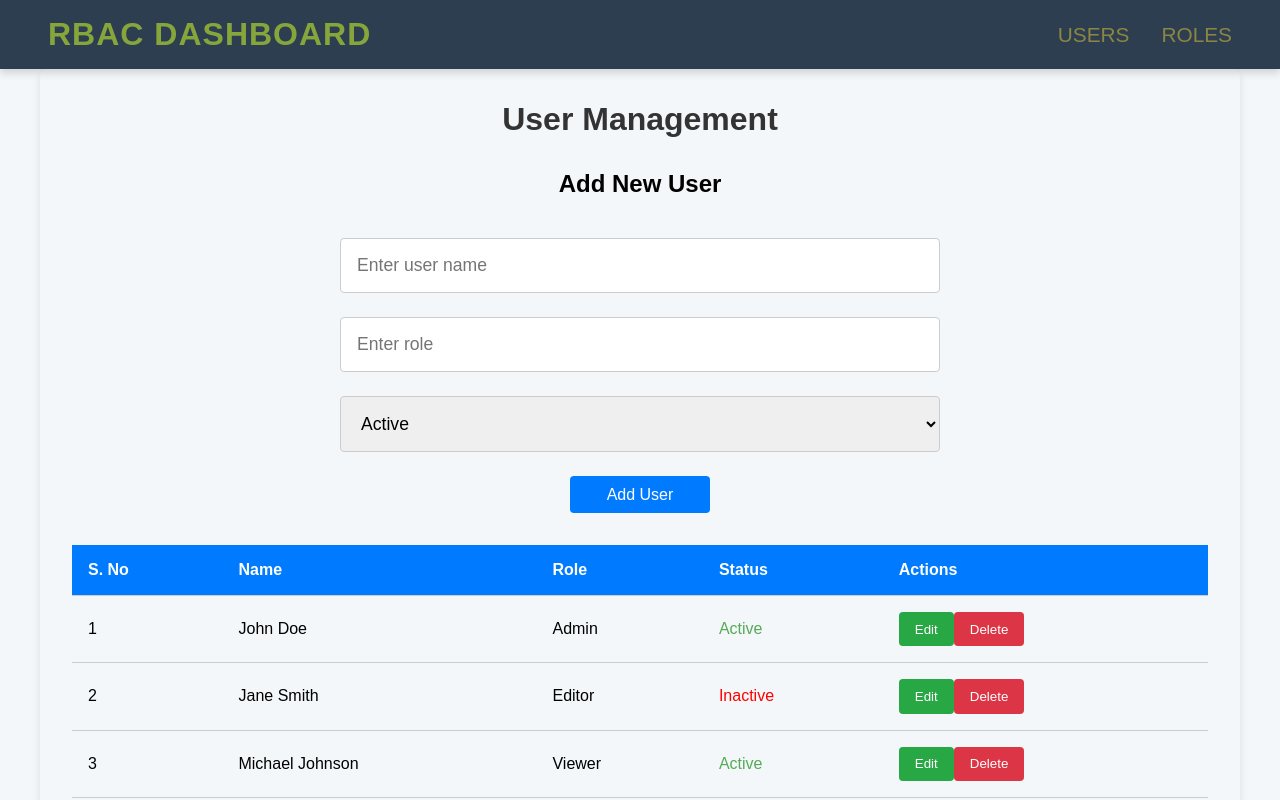
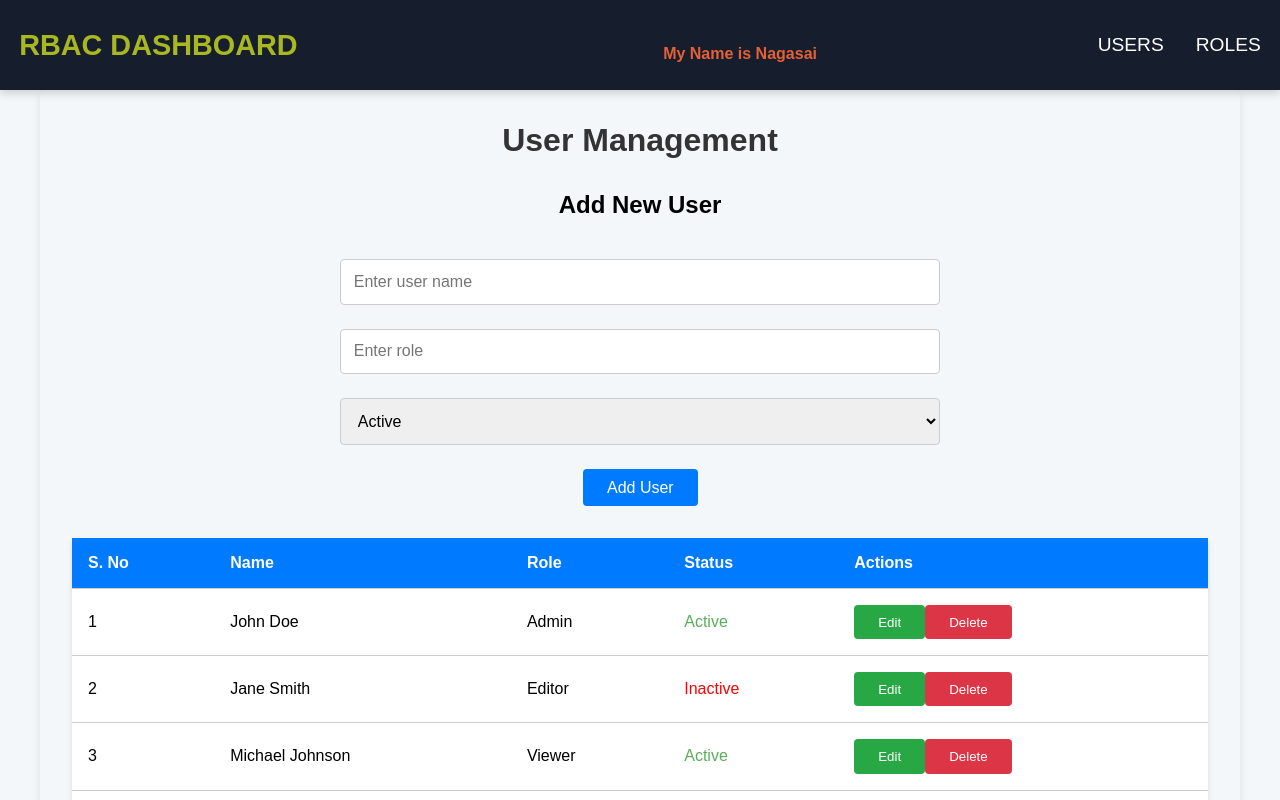
Before and after one commit to nagasai1155/VrV_frontend_assignment, a React (Vite) app in the folder vite-project/: page /users in a window 1280 px wide. Shown: the top 800 px of the page. Built offline with nearby package versions, Linux system fonts and the light colour scheme.

Commit message:
animations added

```diff
--- a/vite-project/src/components/Navbar/Navbar.jsx
+++ b/vite-project/src/components/Navbar/Navbar.jsx
@@ -6,12 +6,13 @@ const Navbar = () => {
     return (
         <nav className={styles.navbar}>
             <div className={styles.logo}>RBAC Dashboard</div>
+         <center>   <div className={styles.floatingText}>My Name is Nagasai </div></center>
             <ul className={styles.navLinks}>
                 <li className={styles.navItem}>
-                    <Link to="/users" className={`${styles.navLink} ${styles.blink}`}>Users</Link>
+                    <Link to="/users" className={styles.navLink}>Users</Link>
                 </li>
                 <li className={styles.navItem}>
-                    <Link to="/roles" className={`${styles.navLink} ${styles.blink}`}>Roles</Link>
+                    <Link to="/roles" className={styles.navLink}>Roles</Link>
                 </li>
             </ul>
         </nav>
--- a/vite-project/src/components/Navbar/Navbar.module.scss
+++ b/vite-project/src/components/Navbar/Navbar.module.scss
@@ -12,7 +12,7 @@ body {
 
 /* Navbar Styles */
 .navbar {
-    background-color: #2c3e50; /* Dark background for contrast */
+    background-color: #161e2d; /* Dark background for contrast */
     color: #fff;
     padding: 1rem 2rem;
     display: flex;
@@ -23,36 +23,28 @@ body {
     width: 100%;
     box-shadow: 0 4px 8px rgba(0, 0, 0, 0.15);
     z-index: 999;
-    transition: background-color 0.3s ease;
+    overflow: hidden;
+    height: 90px;
 }
 
 /* Logo Styles with Blinking Animation */
 .logo {
-    font-size: 2.2rem;
+    font-size: 2rem;
     font-weight: bold;
     color: #fff;
-    letter-spacing: 1px;
     text-transform: uppercase;
-    animation: blinkColors 3s linear infinite; /* Add blinking effect */
+    animation: blinkColors 2s linear infinite; /* Blinking effect */
 }
 
-/* Blinking Color Animation for Logo */
-@keyframes blinkColors {
-    0% {
-        color: #ff5722; /* Red */
-    }
-    25% {
-        color: #00bcd4; /* Light Blue */
-    }
-    50% {
-        color: #8e44ad; /* Purple */
-    }
-    75% {
-        color: #27ae60; /* Green */
-    }
-    100% {
-        color: #f39c12; /* Yellow */
-    }
+/* Floating Text Styles */
+.floatingText {
+    font-size: 1rem;
+    font-weight: bold;
+    color: #ff5733; /* Initial color */
+    position: absolute;
+    top: 50%;
+    transform: translateY(-50%);
+    animation: scrollText 10s linear infinite, blinkText 2s alternate infinite;
 }
 
 /* Navigation Links Styles */
@@ -66,71 +58,57 @@ body {
     transition: transform 0.3s ease-in-out, color 0.3s ease;
 }
 
-/* Hover Effect on Nav Items */
-.navItem:hover {
-    transform: translateY(-5px); /* Moves up on hover */
-    color: #00bcd4;
-}
-
-/* Navigation Link Styling */
 .navLink {
     color: #fff;
     text-decoration: none;
-    font-size: 1.3rem;
+    font-size: 1.2rem;
     font-weight: 500;
     text-transform: uppercase;
+    position: relative;
     transition: color 0.3s ease, transform 0.3s ease;
-    position: relative; /* Necessary for pointer effects */
 }
 
-/* Blinking Animation for Users and Roles */
-@keyframes blinkRedGreen {
-    0% {
-        color: #ff5722; /* Red */
-    }
-    50% {
-        color: #27ae60; /* Green */
-    }
-    100% {
-        color: #ff5722; /* Red */
-    }
+/* Hover Effects */
+.navLink:hover {
+    color: #ffcc00;
+    transform: translateY(-2px);
 }
 
-/* Apply blinking effect to Users and Roles links */
-.blink {
-    animation: blinkRedGreen 1.5s linear infinite; /* Faster blinking for Users and Roles */
+/* Animation for Roles and Users */
+.navLink::after {
+    content: '';
+    position: absolute;
+    width: 0%;
+    height: 2px;
+    background: #ffcc00;
+    bottom: -2px;
+    left: 0;
+    transition: width 0.3s ease;
 }
 
-/* Hover and Active Effects on Links */
-.navLink:hover {
-    color: #00bcd4;
-    transform: translateY(-2px); /* Smooth movement up */
+.navLink:hover::after {
+    width: 100%; /* Adds underline animation */
 }
 
-/* Pointer Animation */
-.navLink::before {
-    content: '';
-    position: absolute;
-    width: 100%;
-    height: 2px;
-    bottom: -5px;
-    left: 0;
-    background-color: #00bcd4;
-    transform: scaleX(0);
-    transition: transform 0.3s ease-in-out;
+/* Keyframes for Animations */
+@keyframes blinkColors {
+    0% { color: #ff5733; }
+    50% { color: #28a745; }
+    100% { color: #ffc107; }
 }
 
-.navLink:hover::before {
-    transform: scaleX(1); /* Underline animation on hover */
+@keyframes blinkText {
+    0%, 100% { color: #ff5733; }
+    50% { color: #28a745; }
 }
 
-/* Active State for Nav Links */
-.navLink:active {
-    color: #ff5722;
+@keyframes scrollText {
+    0% { transform: translateX(100%); }
+    100% { transform: translateX(-100%); }
 }
 
 /* Responsive Design */
-@media (max-width: 768px) {
+@media (max-width: 768px) { /* Phones */
     .navbar {
         flex-direction: column;
         padding: 1.5rem;
@@ -138,13 +116,18 @@ body {
 
     .logo {
         font-size: 1.8rem;
-        margin-bottom: 1.5rem;
+        margin-bottom: 1rem;
+    }
+
+    .floatingText {
+        font-size: 0.8rem;
+        top: auto;
+        bottom: -20px; /* Adjusted position for phones */
     }
 
     .navLinks {
         flex-direction: column;
         align-items: center;
-        width: 100%;
         margin-top: 1.5rem;
     }
 
@@ -154,27 +137,61 @@ body {
     }
 
     .navLink {
-        font-size: 1.2rem;
-        text-align: center; /* Center the links */
+        font-size: 1rem;
         padding: 10px;
     }
 }
 
-/* For tablet and larger screens */
-@media (min-width: 769px) {
+@media (min-width: 769px) and (max-width: 1024px) { /* Tablets */
     .navbar {
-        padding: 1rem 3rem;
+        padding: 1rem;
+    }
+
+    .logo {
+        font-size: 1.6rem;
+    }
+
+    .floatingText {
+        font-size: 0.9rem;
+    }
+
+    .navLink {
+        font-size: 1.1rem;
+    }
+}
+
+@media (min-width: 1025px) and (max-width: 1440px) { /* Laptops */
+    .navbar {
+        padding: 1.2rem;
+    }
+
+    .logo {
+        font-size: 1.8rem;
+    }
+
+    .floatingText {
+        font-size: 1rem;
+    }
+
+    .navLink {
+        font-size: 1.2rem;
+    }
+}
+
+@media (min-width: 1441px) { /* Desktops */
+    .navbar {
+        padding: 1.5rem;
     }
 
     .logo {
         font-size: 2rem;
     }
 
-    .navLinks {
-        margin-left: auto;
+    .floatingText {
+        font-size: 1.2rem;
     }
 
-    .navItem {
-        margin-left: 2rem;
+    .navLink {
+        font-size: 1.3rem;
     }
 }
--- a/vite-project/src/pages/RoleManagement/RoleManagement.jsx
+++ b/vite-project/src/pages/RoleManagement/RoleManagement.jsx
@@ -5,7 +5,7 @@ const RoleManagement = () => {
     const [roles, setRoles] = useState([
         { id: 1, name: 'Admin', permissions: ['Read', 'Write', 'Delete'] },
         { id: 2, name: 'Editor', permissions: ['Read', 'Write'] },
-        { id: 3, name: 'Viewer', permissions: ['Read'] },
+        { id: 3, name: 'Viewer', permissions: ['Read'] },{ id: 3, name: 'Viewer', permissions: ['Read'] },{ id: 3, name: 'Viewer', permissions: ['Read'] }
     ]);
     const [newRole, setNewRole] = useState({ name: '', permissions: [] });
     const [editRole, setEditRole] = useState(null);
@@ -49,6 +49,7 @@ const RoleManagement = () => {
 
     return (
         <div className={styles.roleManagement}>
+           <center>
            <h1 className={styles.header}>Role Management</h1>
 
 {/* Add Role Form */}
@@ -98,6 +99,7 @@ const RoleManagement = () => {
         Add Role
     </button>
 </form>
+           </center>
 
             {/* Role List Table */}
             <table className={styles.table}>
--- a/vite-project/src/pages/RoleManagement/RoleManagement.module.scss
+++ b/vite-project/src/pages/RoleManagement/RoleManagement.module.scss
@@ -1,23 +1,55 @@
-/* Styling for Role Management */
+/* General Styles for Role Management Page */
+html, body {
+    height: 100%;
+    margin: 0;
+    padding: 0;
+}
+
+/* Wrapper Styles */
+.roleManagementWrapper {
+    display: flex;
+    justify-content: center;
+    align-items: flex-start;
+    min-height: 100vh;
+    width: 100%;
+    overflow: hidden;
+}
+
+/* Role Management */
 .roleManagement {
     padding: 2rem;
     background-color: #f4f7fa;
     border-radius: 8px;
     box-shadow: 0 4px 8px rgba(0, 0, 0, 0.1);
     max-width: 1200px;
-    margin: 0 auto; /* Center the container */
+    margin: 0 auto;
+    width: 100%;
+    min-height: 600px;
+    position: relative;
+    overflow-y: scroll; /* Enable vertical scrolling */
+    -ms-overflow-style: none; /* Hide scrollbar for IE and Edge */
+    scrollbar-width: none; /* Hide scrollbar for Firefox */
+    animation: fadeIn 1s ease-in-out;
 }
 
+/* Hide scrollbar for all browsers */
+.roleManagement::-webkit-scrollbar {
+    display: none;
+}
+
+/* Header Styles */
 .header {
     font-size: 2rem;
     font-weight: bold;
     margin-bottom: 2rem;
     color: #333;
+    animation: fadeInUp 1s ease-out;
 }
 
 /* Form Styles */
 .formGroup {
     margin-bottom: 1rem;
+    animation: fadeInLeft 1s ease-out;
 }
 
 .inputField {
@@ -26,7 +58,8 @@
     border: 1px solid #ccc;
     border-radius: 4px;
     transition: border 0.3s ease;
-    width: 100%; /* Ensure inputs fill their container */
+    width: 30%;
+    animation: fadeInUp 1s ease-out;
 }
 
 .inputField:focus {
@@ -34,28 +67,30 @@
 }
 
 .addRoleButton {
-    padding: 0.6rem 1.5rem; /* Reduced padding */
+    padding: 0.6rem 1.5rem;
     background-color: #007bff;
     color: #fff;
-    font-size: 0.9rem; /* Adjusted font size */
+    font-size: 0.9rem;
     border: none;
     border-radius: 4px;
     cursor: pointer;
     transition: background-color 0.3s ease;
-    width: auto; /* Adjust width to fit content */
-    display: inline-block; /* Ensures the button doesn't stretch */
+    width: auto;
+    display: inline-block;
+    animation: fadeInRight 1s ease-out;
 }
 
 .addRoleButton:hover {
     background-color: #0056b3;
+    animation: none; /* Remove hover animation */
 }
-
 
 /* Table Styles */
 .table {
     width: 100%;
     border-collapse: collapse;
     margin-top: 2rem;
+    animation: fadeInUp 1s ease-out;
 }
 
 .table th, .table td {
@@ -77,10 +112,12 @@
     border-radius: 4px;
     cursor: pointer;
     transition: background-color 0.3s ease;
+    animation: scaleIn 0.3s ease-out;
 }
 
 .editButton:hover {
     background-color: #218838;
+    animation: scaleOut 0.3s ease-in-out;
 }
 
 /* Modal Styles */
@@ -102,6 +139,7 @@
     border-radius: 8px;
     width: 400px;
     box-shadow: 0 4px 8px rgba(0, 0, 0, 0.1);
+    animation: fadeIn 1s ease-in-out;
 }
 
 .permissions {
@@ -130,6 +168,7 @@
 .updateButton {
     background-color: #007bff;
     color: #fff;
+    animation: scaleIn 0.3s ease-out;
 }
 
 .updateButton:hover {
@@ -139,6 +178,7 @@
 .cancelButton {
     background-color: #dc3545;
     color: #fff;
+    animation: scaleIn 0.3s ease-out;
 }
 
 .cancelButton:hover {
@@ -146,15 +186,13 @@
 }
 
 /* Responsive Media Queries */
-
-/* For mobile (small screens) */
 @media (max-width: 768px) {
     .roleManagement {
-        padding: 1rem; /* Reduce padding on small screens */
+        padding: 1rem;
     }
 
     .header {
-        font-size: 1.5rem; /* Adjust header size */
+        font-size: 1.5rem;
     }
 
     .formGroup {
@@ -162,81 +200,73 @@
     }
 
     .inputField {
+        font-size: 0.9rem;
         padding: 0.6rem;
-        font-size: 0.9rem;
     }
 
-    .addRoleButton {
-        width: 100%;
-        padding: 1rem; /* Make the button larger on mobile */
-    }
-
-    .table th, .table td {
-        padding: 0.8rem;
-        font-size: 0.9rem;
-    }
-
-    .editButton, .updateButton, .cancelButton {
-        padding: 0.6rem 1rem;
-        font-size: 0.9rem;
+    .addRoleButton, .editButton {
+        width: 100%; /* Make buttons full width */
+        padding: 0.5rem; /* Reduced padding for smaller devices */
     }
 }
 
-/* For tablet (medium screens) */
-@media (min-width: 769px) and (max-width: 1024px) {
-    .roleManagement {
-        padding: 1.5rem;
+/* Keyframes for animations */
+@keyframes fadeIn {
+    0% {
+        opacity: 0;
     }
-
-    .header {
-        font-size: 1.8rem; /* Slightly smaller header for medium screens */
-    }
-
-    .inputField {
-        padding: 0.8rem;
-        font-size: 1rem;
-    }
-
-    .addRoleButton {
-        padding: 0.8rem 2rem;
-    }
-
-    .table th, .table td {
-        padding: 1rem;
-        font-size: 1rem;
-    }
-
-    .editButton, .updateButton, .cancelButton {
-        padding: 0.7rem 1.2rem;
-        font-size: 1rem;
+    100% {
+        opacity: 1;
     }
 }
 
-/* For desktop (large screens) */
-@media (min-width: 1025px) {
-    .roleManagement {
-        padding: 2rem;
+@keyframes fadeInUp {
+    0% {
+        opacity: 0;
+        transform: translateY(20px);
+    }
+    100% {
+        opacity: 1;
+        transform: translateY(0);
+    }
 }
 
-    .header {
-        font-size: 2rem;
+@keyframes fadeInLeft {
+    0% {
+        opacity: 0;
+        transform: translateX(-20px);
+    }
+    100% {
+        opacity: 1;
+        transform: translateX(0);
+    }
 }
 
-    .inputField {
-        padding: 0.8rem;
-        font-size: 1rem;
+@keyframes fadeInRight {
+    0% {
+        opacity: 0;
+        transform: translateX(20px);
+    }
+    100% {
+        opacity: 1;
+        transform: translateX(0);
+    }
 }
 
-    .addRoleButton {
-        padding: 0.8rem 2rem;
+@keyframes scaleIn {
+    0% {
+        transform: scale(0.9);
+    }
+    100% {
+        transform: scale(1);
+    }
 }
 
-    .table th, .table td {
-        padding: 1rem;
+@keyframes scaleOut {
+    0% {
+        transform: scale(1);
     }
-
-    .editButton, .updateButton, .cancelButton {
-        padding: 0.8rem 1.5rem;
-        font-size: 1rem;
+    100% {
+        transform: scale(0.9);
     }
 }
--- a/vite-project/src/pages/UserManagement/UserManagement.jsx
+++ b/vite-project/src/pages/UserManagement/UserManagement.jsx
@@ -58,13 +58,13 @@ const UserManagement = () => {
 
     return (
         <div className={styles.userManagement}>
-            <center><h1 className={styles.header}>User Management</h1></center>
+            <h1 className={styles.header}>User Management</h1>
 
             {/* Add/Edit User Form */}
             <div className={styles.addUserForm}>
-               <center> <h2 className={styles.formTitle}>
+                <h2 className={styles.formTitle}>
                     {isEditing ? 'Edit User' : 'Add New User'}
-                </h2></center>
+                </h2>
                 <input
                     type="text"
                     name="name"
@@ -99,6 +99,7 @@ const UserManagement = () => {
             </div>
 
             {/* Users Table */}
+            <div className={styles.tableContainer}>
                 <table className={styles.table}>
                     <thead>
                         <tr>
@@ -145,6 +146,7 @@ const UserManagement = () => {
                     </tbody>
                 </table>
             </div>
+        </div>
     );
 };
 
--- a/vite-project/src/pages/UserManagement/UserManagement.module.scss
+++ b/vite-project/src/pages/UserManagement/UserManagement.module.scss
@@ -1,12 +1,54 @@
-/* Styling for User Management */
+/* General Styles for User Management Page */
+html, body {
+    height: 100%;
+    margin: 0;
+    padding: 0;
+}
+
+/* Wrapper Styles */
+.managementWrapper {
+    display: flex;
+    justify-content: center;
+    align-items: flex-start;
+    min-height: 100vh;
+    width: 100%;
+    overflow: hidden;
+}
+
+/* User Management */
 .userManagement {
     padding: 2rem;
     background-color: #f4f7fa;
     border-radius: 8px;
     box-shadow: 0 4px 8px rgba(0, 0, 0, 0.1);
     max-width: 1200px;
-    margin: 0 auto; /* Center the container */
+    margin: 0 auto;
     width: 100%;
+    min-height: 600px;
+    position: relative;
+    overflow-y: scroll;
+    -ms-overflow-style: none;
+    scrollbar-width: none;
+    opacity: 0;
+    animation: fadeInContent 1s forwards;
+    animation-delay: 0.5s;
+}
+
+/* Hide scrollbar for all browsers */
+.userManagement::-webkit-scrollbar {
+    display: none;
+}
+
+/* Fade in content for userManagement */
+@keyframes fadeInContent {
+    0% {
+        opacity: 0;
+        transform: translateY(20px); /* Starts below */
+    }
+    100% {
+        opacity: 1;
+        transform: translateY(0); /* Ends at original position */
+    }
 }
 
 /* Header Styles */
@@ -15,20 +57,43 @@
     font-weight: bold;
     margin-bottom: 2rem;
     color: #333;
+    text-align: center;
+    opacity: 0;
+    animation: fadeInText 1s forwards;
+    animation-delay: 0.7s;
+}
+
+/* Text Fade In */
+@keyframes fadeInText {
+    0% {
+        opacity: 0;
+        transform: translateY(10px); /* Starts slightly below */
+    }
+    100% {
+        opacity: 1;
+        transform: translateY(0); /* Ends at original position */
+    }
 }
 
 /* Form Styles */
 .addUserForm {
     display: flex;
     flex-direction: column;
-    gap: 1.5rem; /* Gap between form elements */
-    margin-bottom: 2rem; /* Space below the form */
+    gap: 1.5rem;
+    margin-bottom: 2rem;
     width: 100%;
+    opacity: 0;
+    animation: fadeInText 1s forwards;
+    animation-delay: 1s;
 }
 
 .formTitle {
     font-size: 1.5rem;
     margin-bottom: 1rem;
+    text-align: center;
+    opacity: 0;
+    animation: fadeInText 1s forwards;
+    animation-delay: 1.2s;
 }
 
 .inputField {
@@ -38,30 +103,40 @@
     border-radius: 4px;
     transition: border 0.3s ease;
     width: 100%;
-    max-width: 600px; /* Limit the width of inputs */
-    margin: 0 auto; /* Center align inputs */
+    max-width: 600px;
+    margin: 0 auto;
+    opacity: 0;
+    animation: fadeInText 1s forwards;
+    animation-delay: 1.5s;
 }
 
-.inputField:focus {
-    border-color: #007bff;
-}
-
+/* Button Fade In */
 .addButton {
-    padding: 0.6rem 1.5rem; /* Shortened padding for smaller button */
+    padding: 0.6rem 1.5rem;
     background-color: #007bff;
     color: #fff;
-    font-size: 1rem; /* Adjusted font size for better readability */
+    font-size: 1rem;
     border: none;
     border-radius: 4px;
     cursor: pointer;
     transition: background-color 0.3s ease;
-    width: 140px; /* Fixed width to avoid stretching */
-    display: inline-block; /* Ensures the button doesn't stretch */
-    margin: 0 auto; /* Center align button */
+    width: 140px;
+    display: inline-block;
+    margin: 0 auto;
+    opacity: 0;
+    animation: fadeInButton 1s forwards;
+    animation-delay: 1.8s;
 }
 
-.addButton:hover {
-    background-color: #0056b3;
+@keyframes fadeInButton {
+    0% {
+        opacity: 0;
+        transform: scale(0.8); /* Starts small */
+    }
+    100% {
+        opacity: 1;
+        transform: scale(1); /* Ends at original size */
+    }
 }
 
 /* Table Styles */
@@ -69,19 +144,45 @@
     width: 100%;
     border-collapse: collapse;
     margin-top: 2rem;
+    box-shadow: 0 4px 6px rgba(0, 0, 0, 0.1);
 }
 
 .table th, .table td {
     padding: 1rem;
     text-align: left;
     border-bottom: 1px solid #ccc;
+    opacity: 0;
+    animation: fadeInText 1s forwards;
+    animation-delay: 2s;
 }
 
 .table th {
     background-color: #007bff;
     color: #fff;
+    font-weight: bold;
 }
 
+.table td {
+    background-color: #fff;
+}
+
+.table tr:hover {
+    background-color: #f1f1f1;
+    cursor: pointer;
+    transform: translateX(5px);
+    animation: hoverRow 0.2s forwards;
+}
+
+@keyframes hoverRow {
+    0% {
+        transform: translateX(0);
+    }
+    100% {
+        transform: translateX(5px);
+    }
+}
+
+/* Edit Button Animation */
 .editButton {
     padding: 0.6rem 1rem;
     background-color: #28a745;
@@ -90,12 +191,14 @@
     border-radius: 4px;
     cursor: pointer;
     transition: background-color 0.3s ease;
+    animation: buttonHover 0.3s forwards;
 }
 
 .editButton:hover {
     background-color: #218838;
 }
 
+/* Delete Button Hover Effect */
 .deleteButton {
     padding: 0.6rem 1rem;
     background-color: #dc3545;
@@ -113,7 +216,7 @@
 /* Blinking effect for active status */
 .active {
     color: green;
-    animation: blinkActive 1s infinite; /* Blinking animation for active status */
+    animation: blinkActive 1s infinite;
 }
 
 @keyframes blinkActive {
@@ -135,14 +238,68 @@
 
 /* Responsive Media Queries */
 
-/* For mobile (small screens) */
-@media (max-width: 768px) {
+/* Large Screens (Desktops, Large Laptops) */
+@media (min-width: 1200px) {
     .userManagement {
-        padding: 1rem; /* Reduce padding on small screens */
+        padding: 2rem;
     }
 
     .header {
-        font-size: 1.5rem; /* Adjust header size */
+        font-size: 2rem;
+    }
+
+    .formTitle {
+        font-size: 1.5rem;
+    }
+
+    .inputField {
+        font-size: 1rem;
+        padding: 0.8rem;
+    }
+
+    .addButton, .editButton, .deleteButton {
+        width: auto;
+        padding: 0.6rem 1.5rem;
+    }
+}
+
+/* Medium Screens (Laptops, Tablets) */
+@media (max-width: 1199px) and (min-width: 768px) {
+    .userManagement {
+        padding: 1.5rem;
+    }
+
+    .header {
+        font-size: 1.8rem;
+    }
+
+    .formTitle {
+        font-size: 1.4rem;
+    }
+
+    .inputField {
+        font-size: 1rem;
+        padding: 0.7rem;
+    }
+
+    .addButton, .editButton, .deleteButton {
+        width: 100%;
+        padding: 0.6rem 1.2rem;
+    }
+
+    .table th, .table td {
+        padding: 0.9rem;
+    }
+}
+
+/* Small Screens (Tablets and Small Laptops) */
+@media (max-width: 767px) {
+    .userManagement {
+        padding: 1rem;
+    }
+
+    .header {
+        font-size: 1.5rem;
     }
 
     .formTitle {
@@ -150,24 +307,45 @@
     }
 
     .inputField {
-        font-size: 0.9rem;
+        font-size: 0.95rem;
         padding: 0.6rem;
     }
 
     .addButton, .editButton, .deleteButton {
-        width: 100%; /* Make buttons full width */
-        padding: 0.5rem; /* Reduced padding for smaller devices */
+        width: 100%;
+        padding: 0.5rem 1.2rem;
+    }
+
+    .table th, .table td {
+        padding: 0.8rem;
     }
 }
 
-/* For larger screens (like desktop) */
-@media (min-width: 1024px) {
+/* Extra Small Screens (Mobile Devices) */
+@media (max-width: 480px) {
     .userManagement {
-        max-width: 1200px; /* Ensure a good layout on large screens */
+        padding: 0.8rem;
+    }
+
+    .header {
+        font-size: 1.4rem;
+    }
+
+    .formTitle {
+        font-size: 1.2rem;
     }
 
     .inputField {
-        font-size: 1.1rem;
-        padding: 1rem;
+        font-size: 0.85rem;
+        padding: 0.5rem;
+    }
+
+    .addButton, .editButton, .deleteButton {
+        width: 100%;
+        padding: 0.5rem;
+    }
+
+    .table th, .table td {
+        padding: 0.7rem;
     }
 }
```
Lines whose indentation alone changed are shown as unchanged.
